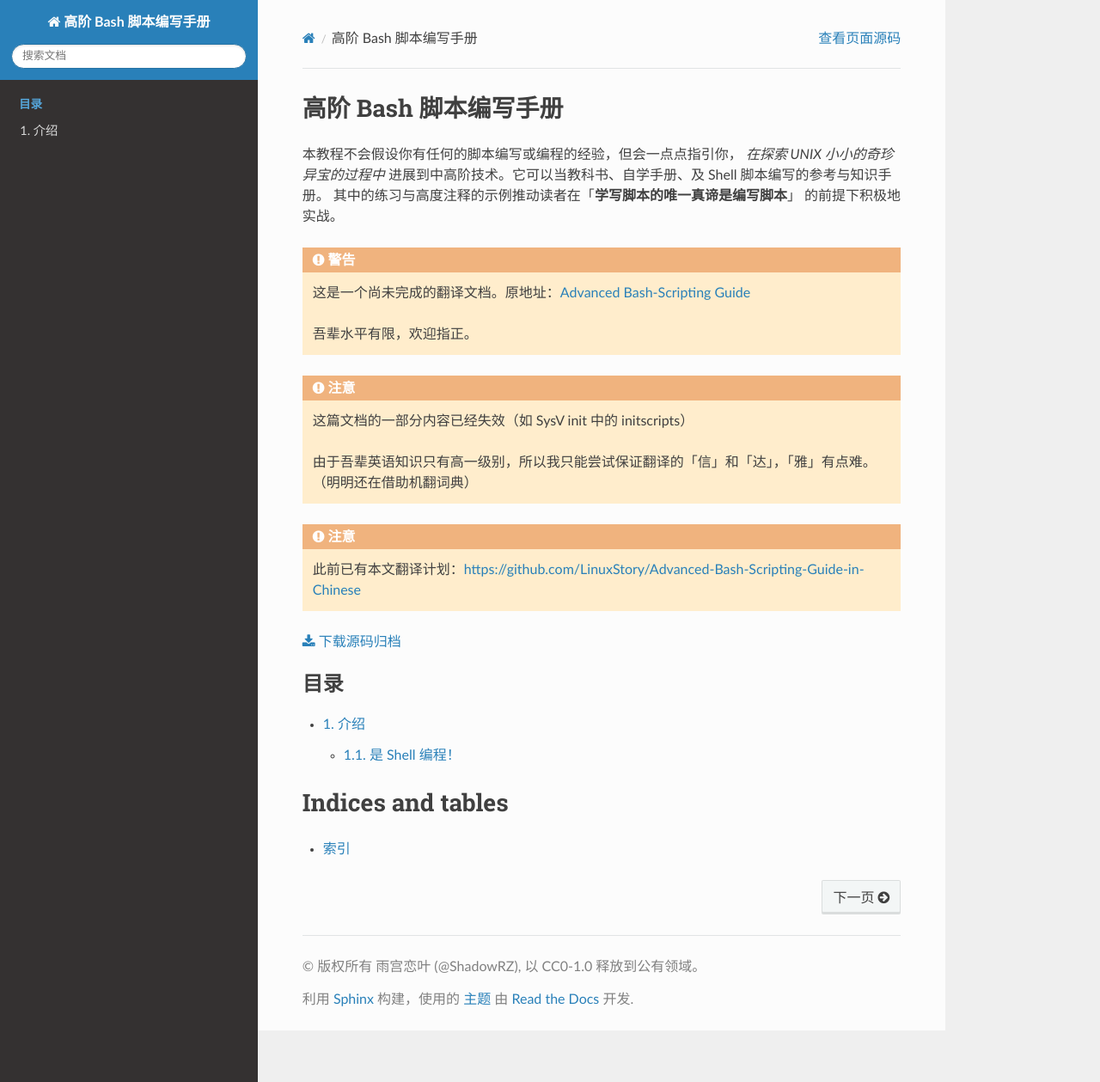
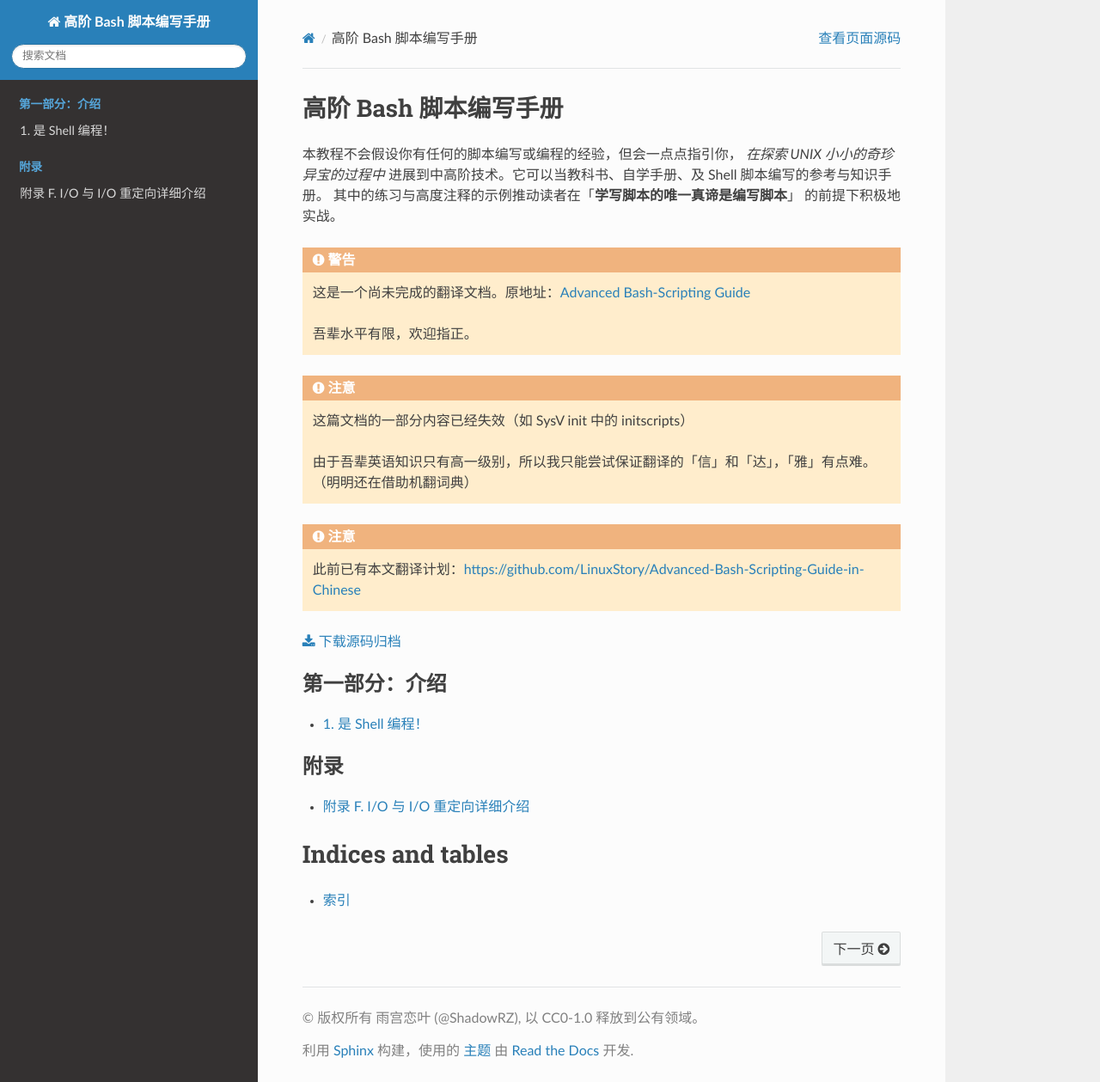
Before and after one commit to ShadowRZ/abs-guide, a Sphinx documentation site: the page built from source/index.rst, in a window 1280 px wide and 1259 px high. Shown: the whole window at 86% size. Built offline with Sphinx 7.4.7 and the Read the Docs theme 2.0.0, drawn with Linux system fonts in a browser that asks for light colours; some of the changed lines change nothing that is shown.

Commit message:
Add: 附录 F. I/O 与 I/O 重定向详细介绍

```diff
--- /dev/null
+++ b/source/99-appendix/06-io-details.rst
@@ -0,0 +1,102 @@
+附录 F. I/O 与 I/O 重定向详细介绍
+==================================================
+
+*由 Stéphane Chazelas 编写，并由文档原作者修订*
+
+一个指令会预期前三个文件描述符可用。第一个， *fd 0* (标准输入， ``stdin``) 用于读取。其他两个 (*fd 1*, ``stdout`` 和 *fd 2*, ``stderr``) 用于写入。
+
+每个指令都关联着一个 ``stdin``, ``stdout`` 和 ``stderr`` 。``ls 2>&1`` 意味着临时将 **ls** 的 ``stderr`` 连接到与 Shell 的 ``stdout`` 一样的「资源」。
+
+按照惯例，指令从 fd 0 (``stdin``) 读取输入，正常输出打印到 fd 1 (``stdin``)，错误输出打印到 fd 2 (``stderr``)。如果这三个文件描述符有一个没被打开，你可能会碰上问题：
+
+.. code-block:: console
+
+   $ cat /etc/passwd >&-
+   cat: standard output: Bad file descriptor
+
+例如，当 **xterm** 运行，它首先自我初始化。在运行用户的 Shell 之前， **xterm** 会打开终端设备 (/dev/pts/<n> 或类似) 三次。
+
+此时 Bash 继承这三个文件描述符，且每个 Bash 运行的指令 (子进程) 因此继承它们，除非你重定向它们。重定向意味着重设一个文件描述符到另一个文件 (或者管道，或任何有权限的东西)。文件描述符可以本地重设 (对于一个指令、指令组、子 Shell、while / case / for 循环等)，或者，对余下的 Shell 会话全局重设 (通过 exec)。
+
+``ls > /dev/null`` 意味着在其文件描述符 1 连接到 ``/dev/null`` 的情况下运行 **ls** 。
+
+.. code-block:: console
+
+   $ lsof -a -p $$ -d0,1,2
+   COMMAND PID     USER   FD   TYPE DEVICE SIZE NODE NAME
+    bash    363 bozo        0u   CHR  136,1         3 /dev/pts/1
+    bash    363 bozo        1u   CHR  136,1         3 /dev/pts/1
+    bash    363 bozo        2u   CHR  136,1         3 /dev/pts/1
+
+
+   $ exec 2> /dev/null
+   $ lsof -a -p $$ -d0,1,2
+   COMMAND PID     USER   FD   TYPE DEVICE SIZE NODE NAME
+    bash    371 bozo        0u   CHR  136,1         3 /dev/pts/1
+    bash    371 bozo        1u   CHR  136,1         3 /dev/pts/1
+    bash    371 bozo        2w   CHR    1,3       120 /dev/null
+
+
+   $ bash -c 'lsof -a -p $$ -d0,1,2' | cat
+   COMMAND PID USER   FD   TYPE DEVICE SIZE NODE NAME
+    lsof    379 root    0u   CHR  136,1         3 /dev/pts/1
+    lsof    379 root    1w  FIFO    0,0      7118 pipe
+    lsof    379 root    2u   CHR  136,1         3 /dev/pts/1
+
+
+   $ echo "$(bash -c 'lsof -a -p $$ -d0,1,2' 2>&1)"
+   COMMAND PID USER  FD   TYPE DEVICE SIZE NODE NAME
+    lsof    426 root    0u   CHR  136,1         3 /dev/pts/1
+    lsof    426 root    1w  FIFO    0,0      7520 pipe
+    lsof    426 root    2w  FIFO    0,0      7520 pipe
+
+这对不同种类的重定向都有用。
+
+.. topic:: 练习
+
+   分析以下脚本。
+
+   .. code-block:: bash
+
+      #! /usr/bin/env bash
+
+      mkfifo /tmp/fifo1 /tmp/fifo2
+      while read a; do echo "FIFO1: $a"; done < /tmp/fifo1 & exec 7> /tmp/fifo1
+      exec 8> >(while read a; do echo "FD8: $a, to fd7"; done >&7)
+
+      exec 3>&1
+      (
+       (
+        (
+         while read a; do echo "FIFO2: $a"; done < /tmp/fifo2 | tee /dev/stderr \
+         | tee /dev/fd/4 | tee /dev/fd/5 | tee /dev/fd/6 >&7 & exec 3> /tmp/fifo2
+
+         echo 1st, to stdout
+         sleep 1
+         echo 2nd, to stderr >&2
+         sleep 1
+         echo 3rd, to fd 3 >&3
+         sleep 1
+         echo 4th, to fd 4 >&4
+         sleep 1
+         echo 5th, to fd 5 >&5
+         sleep 1
+         echo 6th, through a pipe | sed 's/.*/PIPE: &, to fd 5/' >&5
+         sleep 1
+         echo 7th, to fd 6 >&6
+         sleep 1
+         echo 8th, to fd 7 >&7
+         sleep 1
+         echo 9th, to fd 8 >&8
+
+        ) 4>&1 >&3 3>&- | while read a; do echo "FD4: $a"; done 1>&3 5>&- 6>&-
+       ) 5>&1 >&3 | while read a; do echo "FD5: $a"; done 1>&3 6>&-
+      ) 6>&1 >&3 | while read a; do echo "FD6: $a"; done 3>&-
+
+      rm -f /tmp/fifo1 /tmp/fifo2
+
+
+      # 对每个指令和子 Shell，猜猜哪个 fd 指向什么。
+      # 祝你好运！
+
+      exit 0
--- a/source/index.rst
+++ b/source/index.rst
@@ -32,11 +32,19 @@
 :download:`下载源码归档 <https://github.com/ShadowRZ/abs-guide/tarball/master>`
 
 .. toctree::
+   :maxdepth: 1
+   :caption: 第一部分：介绍
+   :numbered: 1
+   :glob:
+
+   01-introduction/0*
+
+.. toctree::
    :maxdepth: 2
-   :caption: 目录
-   :numbered: 2
+   :caption: 附录
+   :glob:
 
-   01-introduction/index
+   99-appendix/*
 
 Indices and tables
 ==================
```
